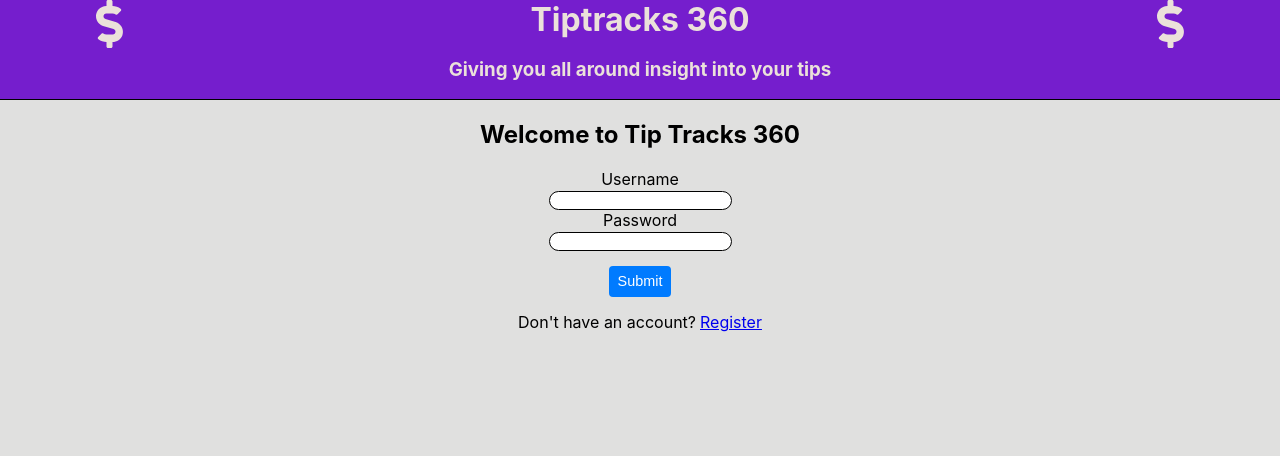
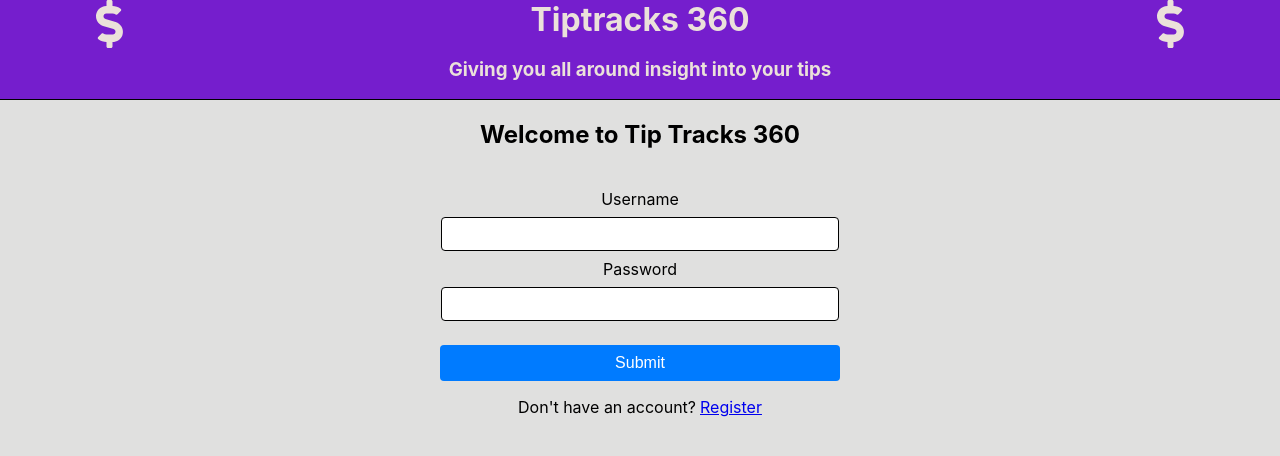
Before and after one commit to skunkpirates42/tiptracks-360-client, a React (Create React App) app: page / in a window 1280 px wide. Shown: the top 456 px of the page. Built offline with nearby package versions, Linux system fonts and the light colour scheme; no server answers.

Commit message:
form styling

```diff
--- a/src/components/add-job-form.js
+++ b/src/components/add-job-form.js
@@ -31,7 +31,7 @@ export class AddJobForm extends Component {
 
 
     return (
-      <div>
+      <div className="form-container">
         <BackArrow to="/dashboard" pull="left" />
         <form
           className="login"
@@ -47,7 +47,7 @@ export class AddJobForm extends Component {
             name="baseWage"
             validate={[isNumber, required]}
           />
-          <button type="submit" disabled={pristine || submitting}>Submit</button>
+          <button className="submit" type="submit" disabled={pristine || submitting}>Submit</button>
         </form>
       </div>
     )
--- a/src/components/add-tips-form.js
+++ b/src/components/add-tips-form.js
@@ -30,7 +30,7 @@ export class AddTipsForm extends Component {
     }
 
     return (
-      <div>
+      <div className="form-container">
         <BackArrow to="/dashboard" pull="left" />
         <form
           className="login"
@@ -67,7 +67,7 @@ export class AddTipsForm extends Component {
             type="notes"
             name="notes"
           />
-          <button type="submit" disabled={pristine || submitting}>Submit</button>
+          <button className="submit" type="submit" disabled={pristine || submitting}>Submit</button>
         </form>
       </div>
     )
--- a/src/components/containers/registration-page.js
+++ b/src/components/containers/registration-page.js
@@ -14,7 +14,6 @@ export function RegistrationPage(props) {
         <div className="home">
             <h2>Register for Tiptracks 360</h2>
             <RegistrationForm />
-            <Link to="/">Login</Link>
         </div>
     );
 }
--- a/src/components/containers/stats-page.js
+++ b/src/components/containers/stats-page.js
@@ -7,7 +7,7 @@ import Controls from '../controls';
 import BackArrow from '../back-arrow';
 import moment from 'moment';
 import {stats} from '../../utils/stats';
-
+import '../styles/stats-page.css'
 export class StatsPage extends Component {
   state = {
     view: 'daily'
@@ -167,7 +167,7 @@ export class StatsPage extends Component {
         <BackArrow to="/dashboard" pull="left" />
         <h2>Stats for {this.props.username}</h2>
         <Controls setView={(view) => this.setView(view)}/>
-        <ul>
+        <ul className="card-container">
          {tipsView}
         </ul>
       </div>
--- a/src/components/login-form.js
+++ b/src/components/login-form.js
@@ -4,7 +4,7 @@ import Input from './input';
 import { Field, reduxForm, focus } from 'redux-form';
 import { login } from '../actions/auth';
 import { required, nonEmpty } from '../validators';
-import './styles/login.css';
+import './styles/form.css';
 
 export class LoginForm extends Component {
   onSubmit(values) {
@@ -26,7 +26,7 @@ export class LoginForm extends Component {
     }
 
     return (
-      <div>
+      <div className="form-container">
         <form
           className="login"
           onSubmit={this.props.handleSubmit(values => this.onSubmit(values))}>
--- a/src/components/registration-form.js
+++ b/src/components/registration-form.js
@@ -1,10 +1,11 @@
 import React, { Component } from 'react';
 import Input from './input';
+import { Link } from 'react-router-dom'
 import { Field, reduxForm, focus } from 'redux-form';
 import { registerUser } from '../actions/users.js';
 import { login } from '../actions/auth';
 import { required, nonEmpty, matches, length, isTrimmed } from '../validators'
-import './styles//login.css';
+import './styles/form.css';
 const passwordLength = length({min: 8, max: 72});
 const matchesPassword = matches('password')
 
@@ -19,7 +20,7 @@ export class RegistrationForm extends Component {
 
   render() {
     return (
-      <div>
+      <div className="form-container">
         <form
           className="login"
           onSubmit={this.props.handleSubmit(values => this.onSubmit(values))}>
@@ -47,8 +48,9 @@ export class RegistrationForm extends Component {
             name="passwordConfirm"
             validate={[required, nonEmpty, matchesPassword]}
           />
-          <button type="submit" disabled={this.props.pristine || this.props.submitting}>Register</button>
+          <button className="submit" type="submit" disabled={this.props.pristine || this.props.submitting}>Register</button>
         </form>
+        <Link to="/">Login</Link>
       </div>
     )
   }
--- /dev/null
+++ b/src/components/styles/form.css
@@ -0,0 +1,19 @@
+.submit {
+  margin: 1em 0;
+  padding: 5px 10px;
+  width: 100%;
+  font-size: 1em;
+}
+.register {
+  margin-right: .25em;
+}
+
+.form-container {
+  height: 455px;
+  width: 400px;
+  padding: 20px 30px;
+  margin: 0 auto;
+  /* background-color: rgba(250, 250, 250, 0.81);
+  border: 1px solid grey;
+  border-radius: 5px */
+}
--- a/src/components/styles/input.css
+++ b/src/components/styles/input.css
@@ -1,6 +1,12 @@
 .form-input {
-  border-radius: 10px;
+  height: 2em;
+  width: 94%;
+  border-radius: 0.25em;
   border: 1px solid black;
+  margin: 0.5em 0;
+  padding: 0 10px;
+  font-size: 1em;
+
 }
 
 label {
--- a/src/components/styles/login.css
+++ /dev/null
@@ -1,10 +0,0 @@
-/* input, label {
-  display: block;
-} */
-
-.submit {
-  margin: 1em 0;
-}
-.register {
-  margin-right: .25em;
-}
--- a/src/components/styles/stats-page.css
+++ b/src/components/styles/stats-page.css
@@ -1,7 +1,3 @@
 .tip-report {
   list-style: none;
-  /* border: 1px solid black;
-  border-radius: 10px;
-  max-width: 375px;
-  margin: 0 auto 10px auto; */
 }
--- a/src/index.css
+++ b/src/index.css
@@ -8,6 +8,10 @@ body {
   -moz-osx-font-smoothing: grayscale;
   background-color: rgba(189, 187, 186, 0.454);
 }
+
+/* * {
+  box-sizing: border-box;
+}  */
 
 code {
   font-family: source-code-pro, Menlo, Monaco, Consolas, "Courier New",
```
